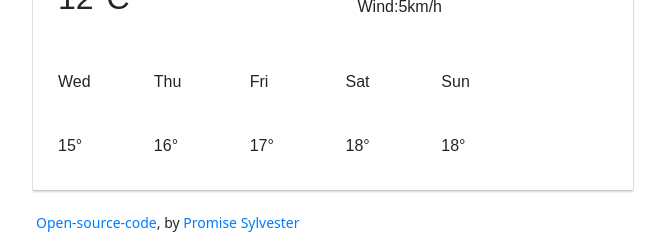
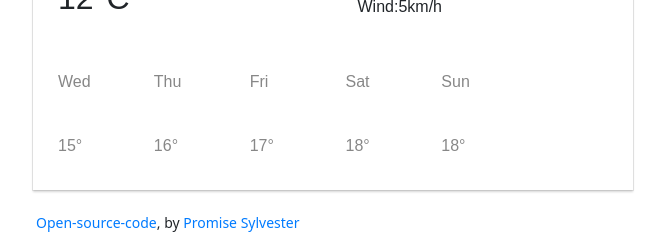
Before and after one commit to Program-doctor/weather-react-app, a React (Create React App) app: page / in a window 1280 px wide. Shown: the part 306-546 px from the top of the page, without its empty margins (49-714 px from the left). Built offline with nearby package versions, Linux system fonts and the light colour scheme.

Commit message:
Update Forecast.css

```diff
--- a/src/Forecast.css
+++ b/src/Forecast.css
@@ -1,5 +1,6 @@
 .forecast{
     margin-top: 35px !important;
+    color: #878787;
 }
 ul{
     margin: 0;
```
